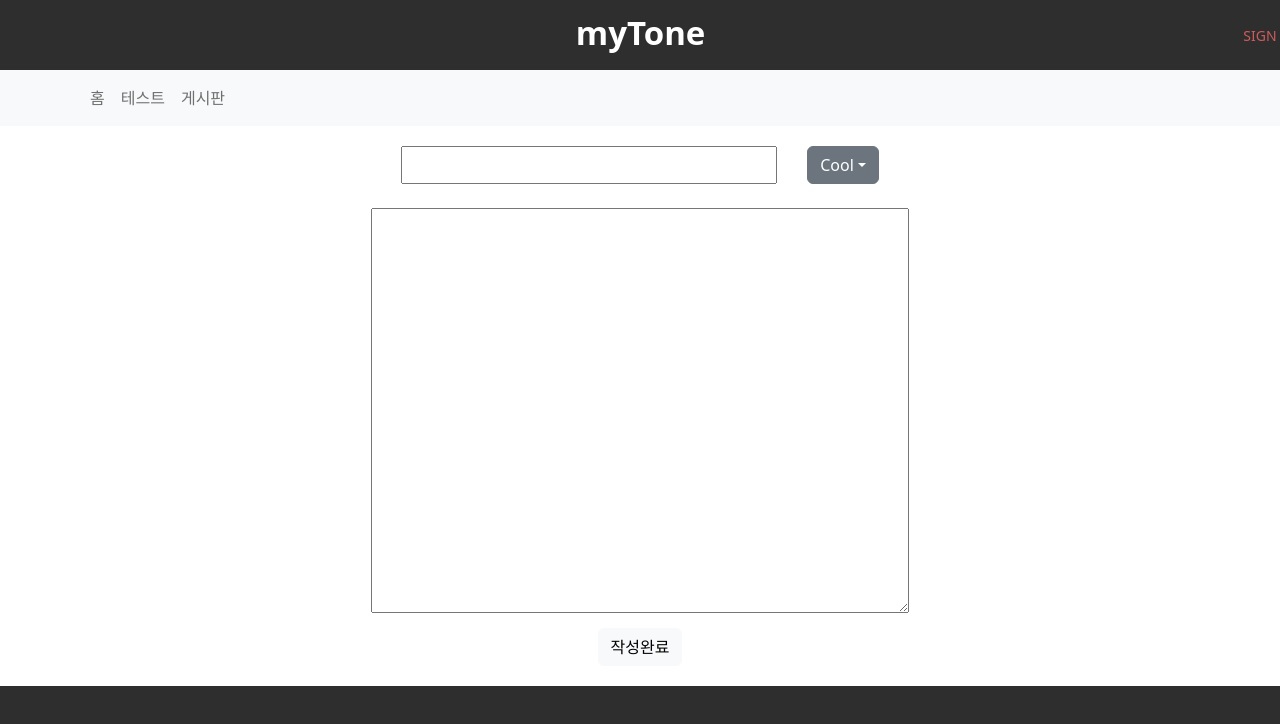
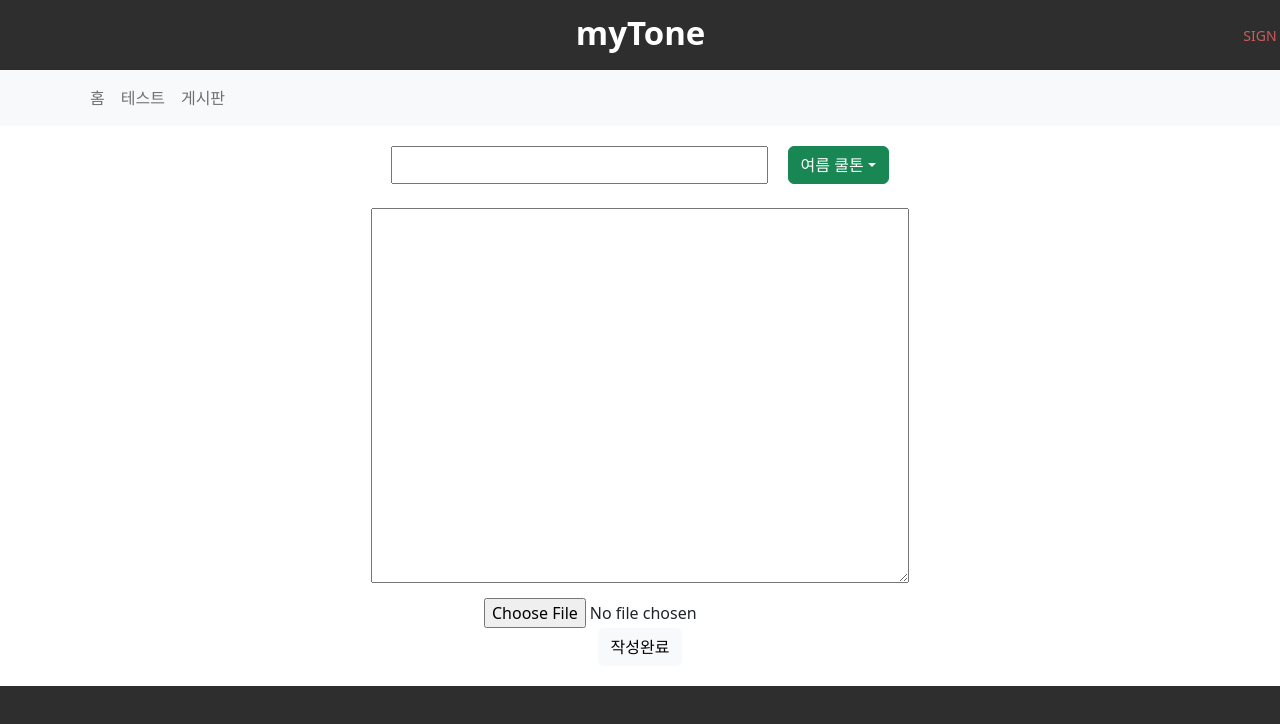
Before and after one commit to Project-MyTone/MyTone_Front, a React (Create React App) app: page /post in a window 1280 px wide. Shown: the top 724 px of the page. Built offline with nearby package versions, Linux system fonts and the light colour scheme.

Commit message:
게시판 작성 이미지 업로드 추가

```diff
--- a/src/components/board/ArticlePost.js
+++ b/src/components/board/ArticlePost.js
@@ -4,13 +4,23 @@ import { useNavigate } from 'react-router';
 import { addArticle } from '../../store.js'
 import {Dropdown,Button} from 'react-bootstrap'
 import './ArticlePost.css'
+import axios from 'axios';
 function ArticlePost() {
     let [title, setTitle] = useState('');
     let [content, setContent] = useState('');
-    let [board, setBoard] = useState({ title: '', content: '', img: '', board: '', user: '', create_at: '' });
-    let [category,setCategory] = useState('0')
+    let [image,setImage] = useState(''); // 이미지
+    let [category,setCategory] = useState(1);
+
     let dispatch = useDispatch();
     let navigate = useNavigate();
+
+    let accessToken=localStorage.getItem('accessToken');
+
+    let onLoadFile = (e)=>{ // 이미지
+        const file = e.target.files;
+        //console.log(file);
+        setImage(file);
+    }
 
 
     return (
@@ -21,38 +31,71 @@ function ArticlePost() {
                 </div>
 
                 <Dropdown>
-                    <Dropdown.Toggle variant="secondary" id='dropdown-variants-Secondary'>
-                        {category=='0'?'Cool':'Warm'}
+                    <Dropdown.Toggle variant="success" id='dropdown-basic'>
+                        {
+                        category=='1'
+                        ?'여름 쿨톤'
+                        :category=='2'
+                        ?'겨울 쿨톤'
+                        :category=='3'
+                        ?'가을 웜톤'
+                        :'봄 웜톤'
+                        }
                     </Dropdown.Toggle>
 
                     <Dropdown.Menu>
-                        <Dropdown.Item onClick={()=>{setCategory('0')}}>Cool</Dropdown.Item>
-                        <Dropdown.Item onClick={()=>{setCategory('1')}}>Warm</Dropdown.Item>
+
+                        <Dropdown.Item onClick={()=>{setCategory(1)}}>여름 쿨톤</Dropdown.Item>
+                        <Dropdown.Item onClick={()=>{setCategory(2)}}>겨울 쿨톤</Dropdown.Item>
+                        <Dropdown.Item onClick={()=>{setCategory(3)}}>가을 웜톤</Dropdown.Item>
+                        <Dropdown.Item onClick={()=>{setCategory(4)}}>봄 웜톤</Dropdown.Item>
                     </Dropdown.Menu>
                 </Dropdown>
             </div>
             <br></br>
-            <div style={{width:'100%', height:'100%',marginBottom:'15px'}}>
+            <div style={{width:'100%', height:'75%',marginBottom:'15px'}}>
                 <textarea style={{width:'100%', height:'100%'}} name="content" onChange={(e) => { setContent(e.target.value) }}></textarea>
             </div>
+            <form>
+                <input type='file' accept="img/*" onChange={onLoadFile}></input>
+            </form>
+            <Button variant="light" onClick={() => {
+                const formdata = new FormData();
+                console.log(image[0]); //이미지
+                formdata.append('image',image[0]); //이미지
+                formdata.append('title',title);
+                formdata.append('content',content);
+                formdata.append('board',parseInt(category));
 
-            <Button variant="light" onClick={() => {
-                const date = new Date();
-                const year = date.getFullYear();
-                const month = ('0' + (date.getMonth() + 1)).slice(-2);
-                const day = ('0' + date.getDay()).slice(-2);
-                const dateStr = year + '-' + month + '-' + day;
+                // var object={}
+                // formdata.forEach((value,key)=>{
+                //     object[key]=value
+                // })
+                // console.log(object.images)
 
-                let tmp = board;
-                tmp.title = title;
-                tmp.content = content;
-                tmp.board = category;
-                tmp.create_at = dateStr;
-                setBoard(tmp);
-                dispatch(addArticle(board))
-                alert('작성완료')
-                navigate('/board')
-            }}>작성완료</Button>
+                // const id = 1;
+                // const image = object.images.
+                axios.defaults.headers.common['Authorization'] = `Bearer ${accessToken}`
+
+                axios.post('/article/',formdata,{
+                    headers : {
+                        "Content-Type" : "multipart/form-data"
+                    }
+                })
+                .then((res)=>{
+                    if(res.status==201){
+                        alert(res.statusText)
+                        navigate('/board/list')
+                    }
+                })
+                .catch((err)=>{
+
+                    alert('게시글을 작성하려면 로그인이 필요합니다')
+                    navigate('/signin')
+
+                })
+
+                }}>작성완료</Button>
         </div>
     )
 }
```
